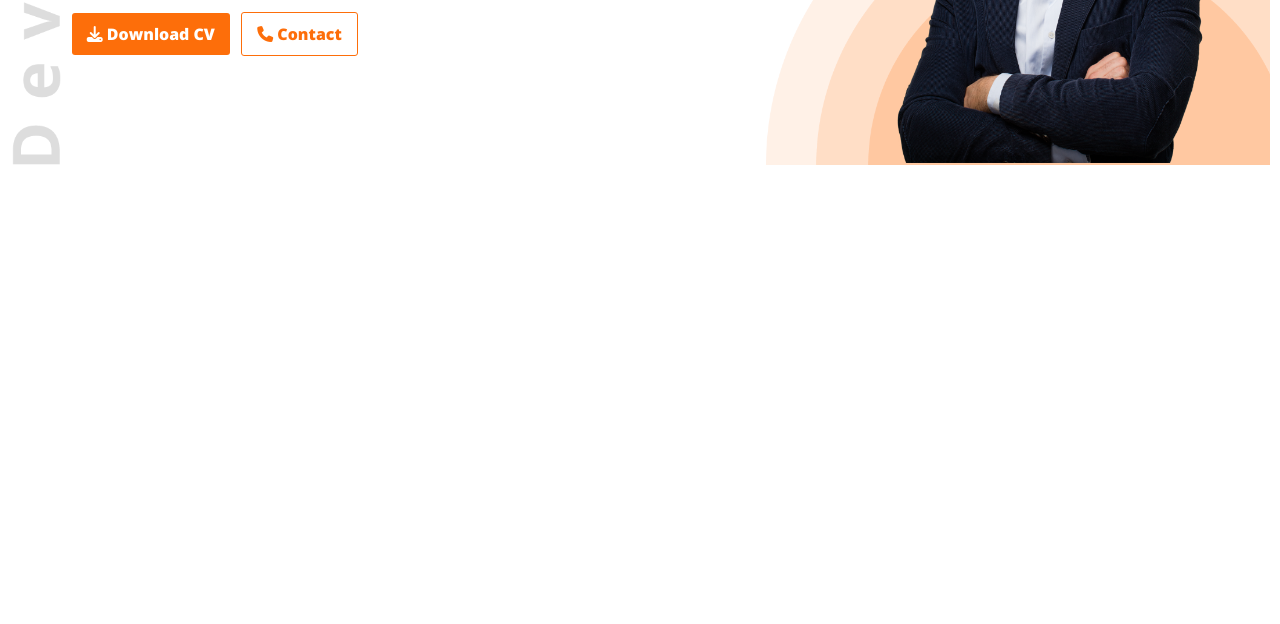
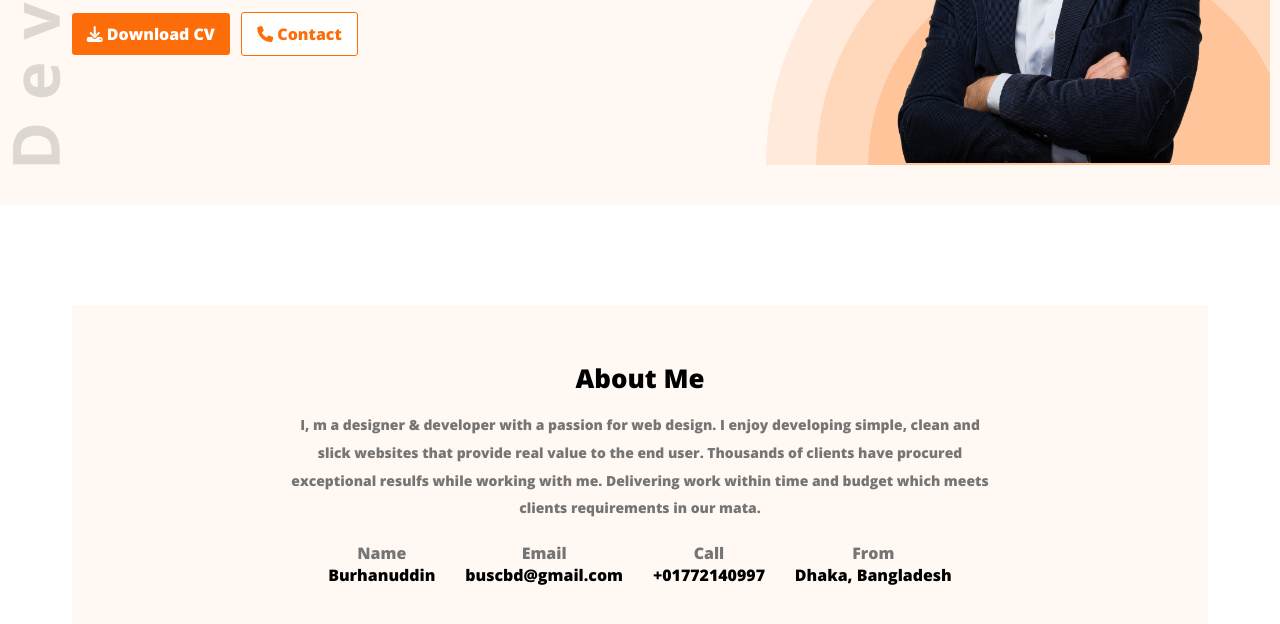
Before and after one commit to BurhanUddinAhmad/developer-portfolio, a plain HTML site: page index.html in a window 1280 px wide. Shown: the part 356-980 px from the top of the page. Before the commit the page ends 800 px from the top, so only its background shows below. Drawn offline with nearby package versions, Linux system fonts and the light colour scheme.

Commit message:
About Section is added

```diff
--- a/index.html
+++ b/index.html
@@ -10,8 +10,9 @@
 <body>
     <header>
         <!-- Start Navbar -->
+        <div class="headerContent">
             <nav>
-            <h2><a href="#">Bur<span>h</span>an</a></h2>
+                <h5><a href="#">Bur<span>h</span>an</a></h5>
                 <div class="menu">
                     <ul>
                         <li><a href="portfolio.html">Porfolio</a></li>
@@ -39,9 +40,38 @@
                     <img src="./images/hardy.png" alt="Profile-photo">
                 </div>
             </div>
+        </div>
     </header>
     <main>
+        <!-- Start About Section -->
+        <section id="about">
+            <div class="container">
+                <div class="aboutContent">
+                    <h2>About Me</h2>
+                    <p>I, m a designer & developer with a passion for web design. I enjoy developing simple, clean and slick websites that provide real value to the end user. Thousands of clients have procured exceptional resulfs while working with me. Delivering work within time and budget
+                        which meets clients requirements in our mata.</p>
 
+                    <div class="aboutContact">
+                        <div class="item">
+                            <h4>Name</h4>
+                            <h3>Burhanuddin</h3>
+                        </div>
+                        <div class="item">
+                            <h4>Email</h4>
+                            <h3>buscbd@gmail.com</h3>
+                        </div>
+                        <div class="item">
+                            <h4>Call</h4>
+                            <h3>+01772140997</h3>
+                        </div>
+                        <div class="item">
+                            <h4>From</h4>
+                            <h3>Dhaka, Bangladesh</h3>
+                        </div>
+                    </div>
+                </div>
+            </div>
+        </section>
     </main>
     <footer>
 
--- a/style.css
+++ b/style.css
@@ -12,14 +12,25 @@
     --fntClor: #000;
     --pClor: #757575;
 }
-
+.container {
+    width: 114rem;
+    margin: 2rem auto;
+}
+h2 {
+    font-size: 2.6rem;
+    color: var(--fntClor);
+    margin: 1.5rem auto;
+}
 /* ======= start Header ==== */
 header {
     background: var(--bgClor);
+    padding: 2rem 1rem;
+    margin-bottom: 10rem;
+}
+.headerContent {
     background: url('./images/developer.png') no-repeat, url(./images/header_bg.png) no-repeat;
     background-position: left, bottom right;
     background-size: contain, 40%;
-    margin: 2rem 1rem 1rem 1rem ;
 }
 /* Navbar Design */
 nav {
@@ -28,12 +39,12 @@ nav {
     display: flex;
     justify-content: space-between;
 }
-nav h2 a {
+nav h5 a {
     font-size: 4.5rem;
     text-decoration: none;
     color: var(--fntClor);
 }
-nav h2 span {
+nav h5 span {
     font-size: 4.5rem;
     color: var(--btnClor);
 }
@@ -129,3 +140,34 @@ nav .menu {
     width: 34rem;
     height: 42rem;
 }
+
+/* ===== start About Section ===== */
+
+.aboutContent {
+    background: var(--bgClor);
+    text-align: center;
+    padding: 4rem 2rem;
+}
+.aboutContent p {
+    font-size: 1.4rem;
+    color: var(--pClor);
+    width: 65%;
+    margin: auto;
+    line-height: 2.8rem;
+    margin-bottom: 2rem;
+}
+.aboutContact {
+    display: flex;
+    justify-content: center;
+    width: 80%;
+    gap: 3rem;
+    margin: auto;
+}
+.aboutContact .item h4 {
+    font-size: 1.6rem;
+    color: var(--pClor);
+}
+.aboutContact .item h3 {
+    font-size: 1.6rem;
+    color: var(--fntClor);
+}
```
Lines whose indentation alone changed are shown as unchanged.
